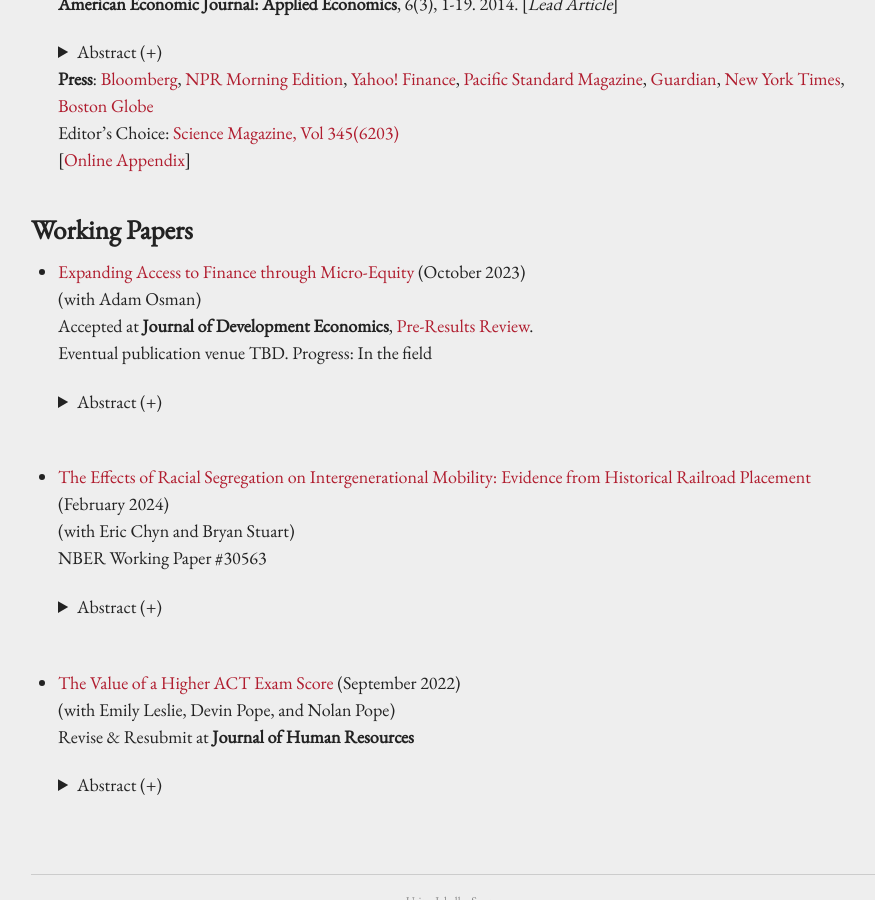
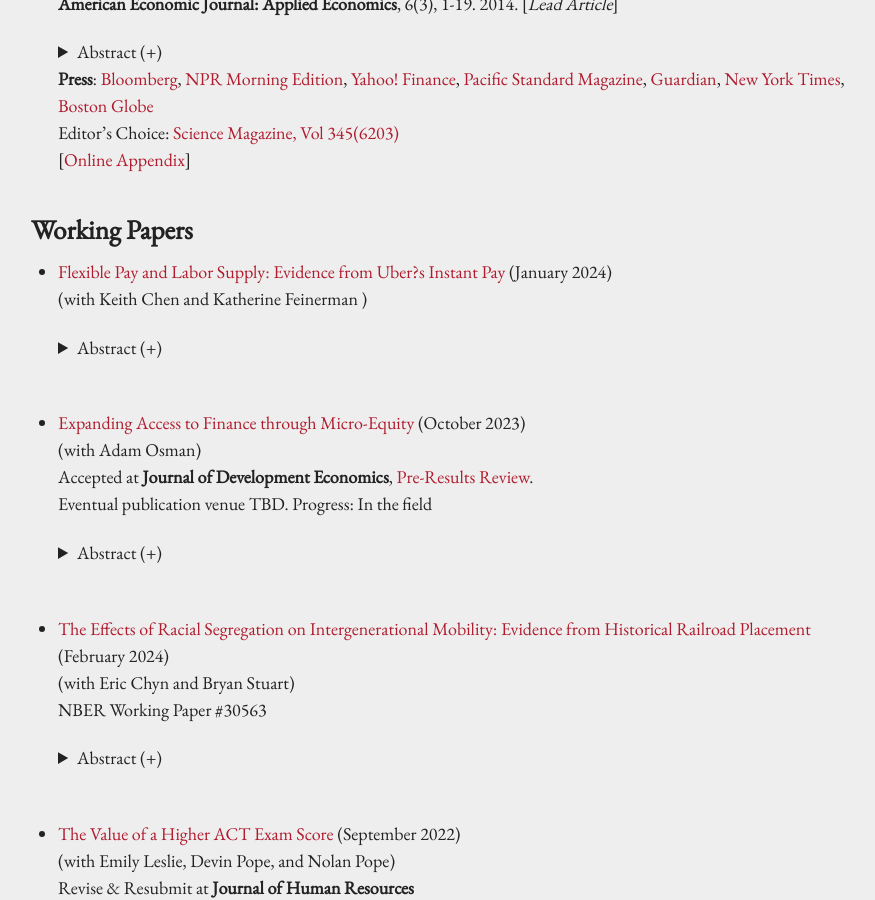
Before and after one commit to kareemhaggag/kareemhaggag.github.io, a Jekyll site: the page built from research.md, in a window 1280 px wide and 900 px high, scrolled down 1793 px. Shown: the whole window, without its empty margins (186-1061 px from the left). Built offline with Jekyll 4.4.1, drawn with Linux system fonts in a browser that asks for light colours; comment, search, counter and statistics services are not loaded; our own code applies the rules of GitHub Pages for plain Markdown files.

Commit message:
Add Instant Pay paper

```diff
--- a/research.md
+++ b/research.md
@@ -131,6 +131,16 @@ permalink: /research/
 
 ## Working Papers
 
+* [Flexible Pay and Labor Supply: Evidence from Uber?s Instant Pay](/f/InstantPay.pdf) (January 2024)<br />
+  (with Keith Chen and Katherine Feinerman )<br />
+
+
+   <details><summary> Abstract (+) </summary>
+
+   <blockquote>
+   <p align="left"> Modern tech platforms provide workers real-time control over when they work, and increasingly, flexible pay: the option to be paid immediately after work. We investigate the labor supply effects of pay flexibility and the implications of present-biased preferences among gig-economy workers. Using granular data from a nationwide randomized controlled trial at Uber, we estimate the effects of switching from a fixed weekly pay schedule to *Instant Pay*, a system that allows on-demand, within-day withdrawals. We find that flexible pay substantially increased both drivers? work time and earnings (ITT: 2\%; TOT: 18-37\%). Furthermore, the response is significantly higher when drivers are further away from the end of their counterfactual weekly pay cycle, aligning with predictions of hyperbolic discounting models. We discuss welfare and broader implications in contexts in which workers have the ability to flexibly supply labor. <br></p> </blockquote>
+   </details> <br />
+
 * [Expanding Access to Finance through Micro-Equity](https://afosterri.org/jdepreresults/wp-content/uploads/2023/10/MicroEquity_JDE_Registered_Report_RR_17oct2023-134733baaf40ae70bcbb81477090e2da.pdf) (October 2023)<br />
   (with Adam Osman)<br />
   Accepted at **Journal of Development Economics**, [Pre-Results Review](https://www.bitss.org/publishing/jde/). <br />
```
Also changed, not shown: 1 other file.
